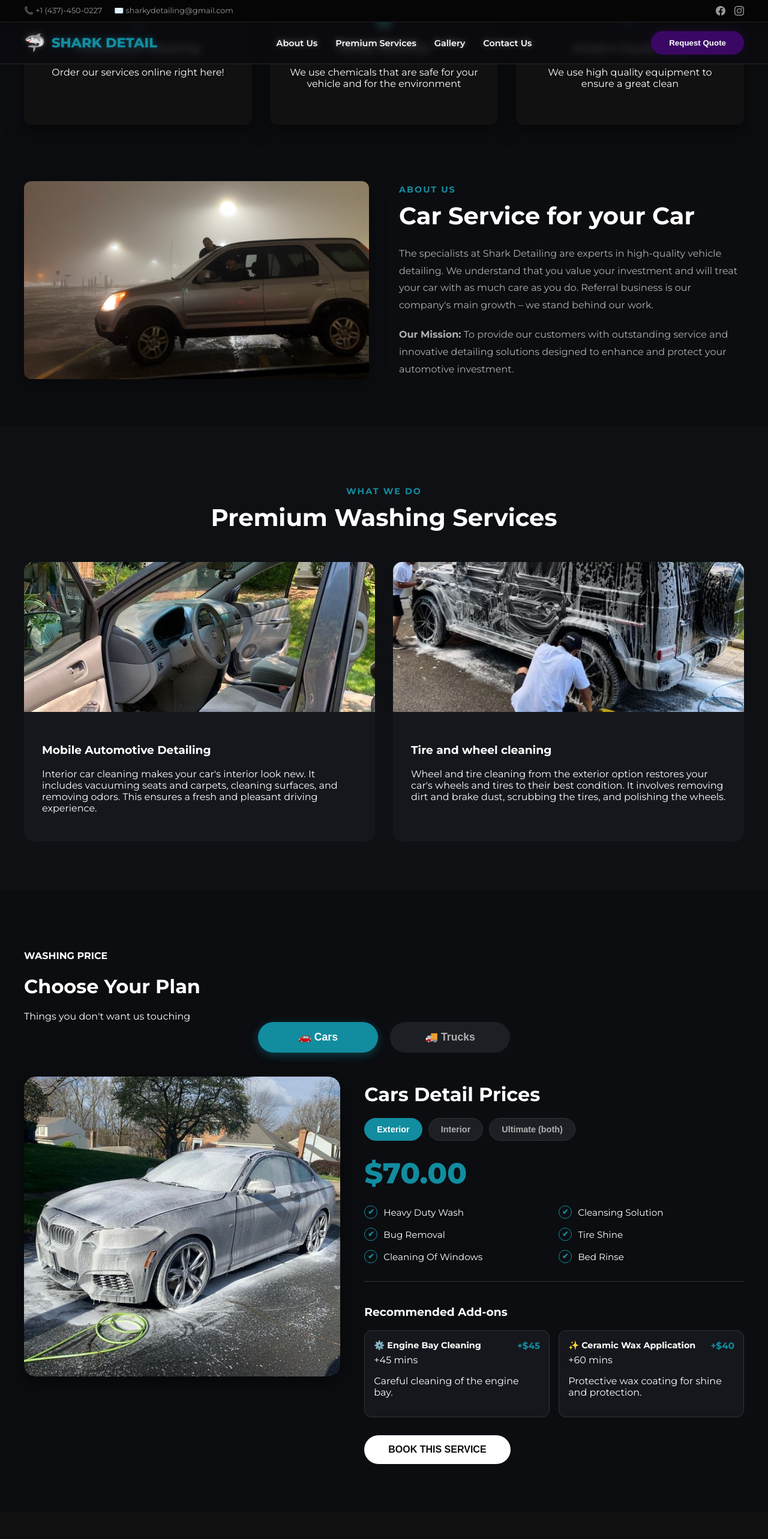
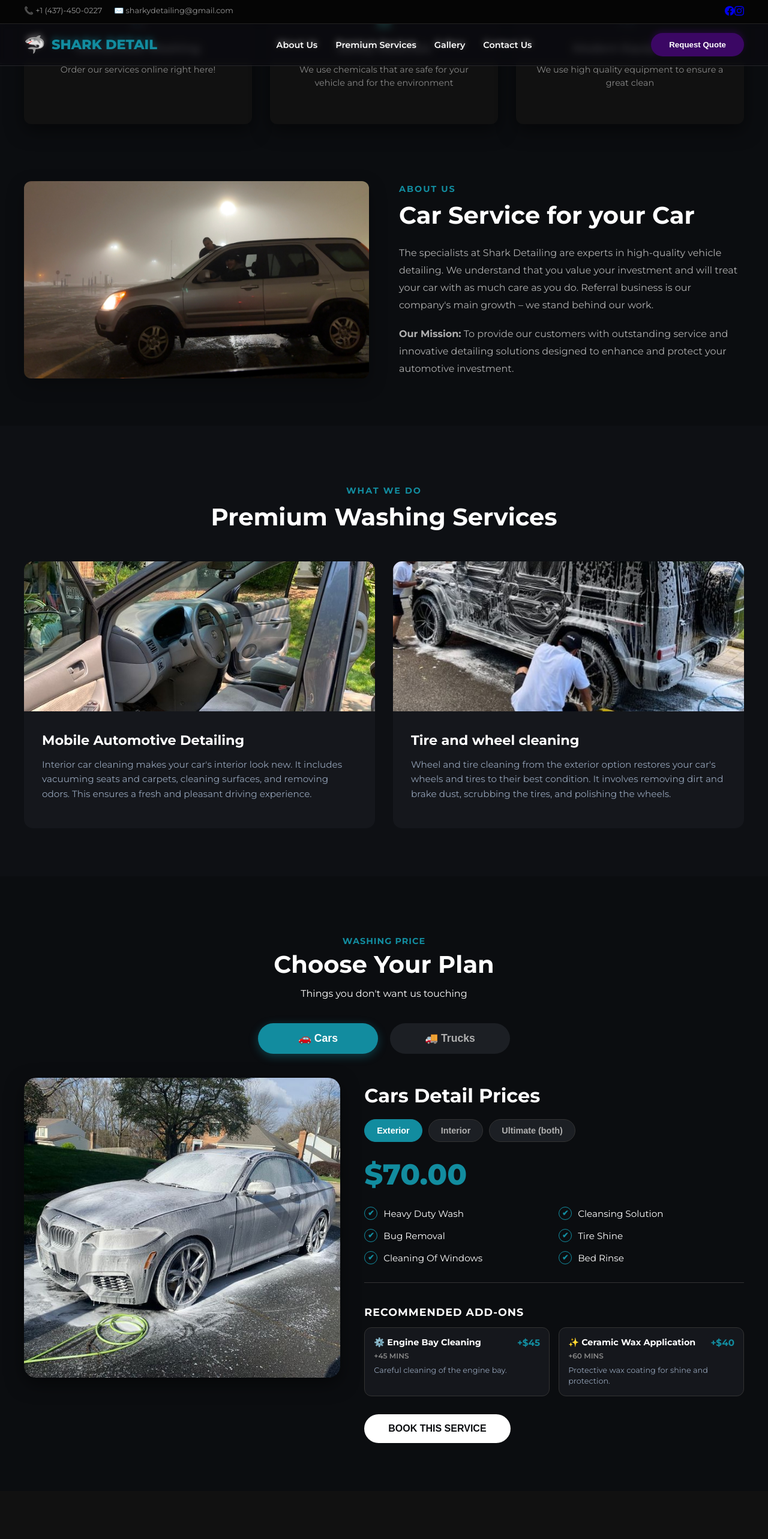
Before and after one commit to Chzhqv/shark-website, a React (Vite) app: page / in a window 1280 px wide. Shown: the top 2566 px of the page at 60% size. Built offline with nearby package versions, Linux system fonts and the light colour scheme.

Commit message:
Fix mobile header alignment v1.2

```diff
--- a/src/index.css
+++ b/src/index.css
@@ -3,7 +3,7 @@
 
 html, body {
   max-width: 100%;
-  overflow-x: hidden;
+  overflow-x: hidden; /* This stops the side-scrolling/wobbling */
   position: relative;
 }
 
@@ -22,7 +22,7 @@ body {
   font-family: 'Montserrat', sans-serif;
   margin: 0;
   padding: 0;
-  overflow-x: hidden;
+  overflow-x: hidden; /* Prevents side scrolling */
 }
 
 .container {
@@ -33,7 +33,7 @@ body {
 
 /* --- HEADER STYLES --- */
 .header-wrapper {
-  position: absolute;
+  position: absolute; /* Floats over the hero image */
   width: 100%;
   z-index: 100;
 }
@@ -53,26 +53,8 @@ body {
 
 .contact-info span { margin-right: 20px; }
 
-/* SOCIAL ICONS */
-.social-icons {
-  display: flex;
-  gap: 15px;
-  align-items: center;
-}
-
-.social-icon {
-  color: #999;
-  transition: color 0.2s;
-  display: flex;
-  align-items: center;
-}
-
-.social-icon:hover {
-  color: var(--accent-teal);
-}
-
 .main-nav {
-  background: rgba(10, 10, 15, 0.6);
+  background: rgba(10, 10, 15, 0.6); /* Transparent Dark */
   backdrop-filter: blur(5px);
   padding: 15px 0;
   border-bottom: 1px solid rgba(255,255,255,0.1);
@@ -94,6 +76,8 @@ body {
   gap: 10px;
 }
 .shark-icon { font-size: 1.8rem; }
+.logo-text-wrapper { display: flex; flex-direction: column; }
+.logo-sub { font-size: 0.6rem; color: white; letter-spacing: 3px; margin-top: 2px; }
 
 .nav-links {
   display: flex;
@@ -108,7 +92,7 @@ body {
 .nav-links li:hover { color: var(--accent-teal); }
 
 .nav-btn {
-  background: #3b0764;
+  background: #3b0764; /* Deep Purple Button */
   border: none;
   color: white;
   padding: 12px 30px;
@@ -122,8 +106,8 @@ body {
 /* --- HERO SECTION --- */
 .hero-section {
   position: relative;
-  height: 90vh;
-  /* Ensure this URL is correct, or use your local asset */
+  height: 90vh; /* Takes up 90% of screen height */
+  /* Using a Ford Truck image similar to screenshot */
   background-image: url('https://images.unsplash.com/photo-1600661653561-629509216228?q=80&w=2070&auto=format&fit=crop');
   background-size: cover;
   background-position: center;
@@ -134,6 +118,7 @@ body {
 .hero-overlay {
   position: absolute;
   top: 0; left: 0; right: 0; bottom: 0;
+  /* The Purple Overlay Gradient */
   background: linear-gradient(90deg, rgba(26,11,46,0.95) 0%, rgba(26,11,46,0.7) 100%);
   display: flex;
   align-items: center;
@@ -142,7 +127,7 @@ body {
 .hero-content {
   position: relative;
   z-index: 2;
-  margin-top: 50px;
+  margin-top: 50px; /* Push text down slightly */
 }
 
 .hero-subtitle {
@@ -180,84 +165,35 @@ body {
   font-weight: bold;
   cursor: pointer;
   font-size: 1rem;
-  transition: all 0.2s; /* Smooth transition for hover */
 }
 
-/* UPDATED BUTTON HOVERS (Light Dark Effect) */
 .btn-primary {
   background: transparent;
   color: white;
   border: 1px solid rgba(255,255,255,0.2) !important;
 }
-.btn-primary:hover {
-  background: rgba(255,255,255,0.15); /* Light Dark Hover */
-  border-color: rgba(255,255,255,0.5) !important;
-}
+.btn-primary:hover { background: rgba(255,255,255,0.1); }
 
 .btn-secondary {
   background: transparent;
   color: white;
   border: 1px solid rgba(255,255,255,0.2) !important;
 }
-.btn-secondary:hover {
-  background: rgba(255,255,255,0.15); /* Light Dark Hover */
-  border-color: rgba(255,255,255,0.5) !important;
+.btn-secondary:hover { background: rgba(255,255,255,0.1); }
+
+
+/* --- BOOKING SECTION SPACER --- */
+#booking-section {
+  padding-top: 80px;
+  padding-bottom: 80px;
+  background-color: var(--bg-dark);
 }
 
-
-/* --- SECTIONS BELOW --- */
-#booking-section { padding: 80px 0; background-color: var(--bg-dark); }
-.section-mini-title { color: var(--accent-teal); text-transform: uppercase; letter-spacing: 2px; font-size: 0.9rem; font-weight: 700; margin-bottom: 10px; }
-.section-main-title { font-size: 2.5rem; margin: 0 0 25px 0; color: white; }
-.body-text { color: #b0b0b0; line-height: 1.8; margin-bottom: 20px; }
-
-/* ABOUT */
-.about-section { background-color: var(--bg-dark); padding: 60px 0; position: relative; }
-.features-grid-3 { display: grid; grid-template-columns: repeat(auto-fit, minmax(300px, 1fr)); gap: 30px; margin-top: -100px; margin-bottom: 80px; position: relative; z-index: 5; }
-.feature-card { background: #111; padding: 40px 30px; border-radius: 12px; text-align: center; border-bottom: 3px solid transparent; box-shadow: 0 10px 30px rgba(0,0,0,0.5); transition: border-color 0.3s; }
-.feature-card:hover { border-color: var(--accent-teal); }
-.f-icon { font-size: 2.5rem; margin-bottom: 20px; }
-.about-split { display: grid; grid-template-columns: 1fr 1fr; gap: 50px; align-items: center; }
-.about-img { width: 100%; border-radius: 12px; box-shadow: 0 10px 30px rgba(0,0,0,0.3); }
-
-/* SERVICES */
-.services-section { background-color: #0e1014; padding: 80px 0; text-align: center; }
-.services-header { margin-bottom: 50px; }
-.services-grid-2 { display: grid; grid-template-columns: 1fr 1fr; gap: 30px; text-align: left; }
-.service-big-card { background: #15171c; border-radius: 15px; overflow: hidden; transition: transform 0.3s; }
-.service-big-card:hover { transform: translateY(-5px); }
-.service-img { width: 100%; height: 250px; object-fit: cover; }
-.service-info { padding: 30px; }
-
-/* ADD-ONS */
-.addons-section { margin-bottom: 30px; border-top: 1px solid #333; padding-top: 20px; }
-.addons-grid { display: grid; grid-template-columns: 1fr 1fr; gap: 15px; }
-.addon-card { background: #15171c; border: 1px solid #333; border-radius: 12px; padding: 15px; cursor: pointer; transition: all 0.2s; }
-.addon-card:hover { border-color: #444; }
-.addon-card.selected { background: rgba(18, 140, 159, 0.1); border: 1px solid var(--accent-teal); box-shadow: 0 0 15px rgba(18, 140, 159, 0.2); }
-.addon-header { display: flex; justify-content: space-between; align-items: center; margin-bottom: 5px; font-weight: 700; }
-.addon-name { color: white; font-size: 0.9rem; }
-.addon-price { color: var(--accent-teal); font-size: 0.95rem; }
-
-/* CONTACT */
-.contact-section { padding: 80px 0; background: #111; }
-.contact-split { display: grid; grid-template-columns: 1fr 1fr; gap: 50px; }
-.contact-item { display: flex; gap: 20px; margin-bottom: 30px; }
-.contact-item .icon { font-size: 2rem; background: #1c1f24; width: 60px; height: 60px; display: flex; align-items: center; justify-content: center; border-radius: 50%; color: var(--accent-teal); }
-.simple-contact-form { background: #1c1f24; padding: 30px; border-radius: 12px; }
-.simple-contact-form input, .simple-contact-form textarea { width: 100%; margin-bottom: 15px; background: #0f1214; border: 1px solid #333; padding: 10px; color: white; border-radius: 4px; }
-
-/* GALLERY */
-.gallery-section { padding: 80px 0; background: var(--bg-dark); }
-.gallery-grid { display: grid; grid-template-columns: repeat(auto-fill, minmax(300px, 1fr)); gap: 20px; }
-.gallery-item-wrapper img { width: 100%; height: 300px; object-fit: cover; border-radius: 8px; border: 1px solid #333; }
-
-/* LOADING SPINNER */
-.loader-row { display: flex; align-items: center; justify-content: center; gap: 10px; }
-.spinner { width: 20px; height: 20px; border: 3px solid rgba(255,255,255,0.3); border-top: 3px solid white; border-radius: 50%; animation: spin 1s linear infinite; display: inline-block; }
-@keyframes spin { 0% { transform: rotate(0deg); } 100% { transform: rotate(360deg); } }
-
-/* BOOKING FORM ELEMENTS */
+/* --- KEEPING YOUR EXISTING BOOKING FORM STYLES --- */
+/* These ensure your tabs and form still look great below the hero */
+.header-section { text-align: center; margin-bottom: 40px; }
+.mini-title { color: var(--accent-teal); text-transform: uppercase; letter-spacing: 1px; margin-bottom: 5px; font-size: 0.9rem; }
+.main-title { font-size: 2.5rem; margin: 0 0 15px 0; }
 .vehicle-tabs { display: flex; justify-content: center; gap: 20px; margin-bottom: 40px; }
 .vehicle-tab { background: #1c1f24; border: none; color: #b0b0b0; padding: 15px 50px; border-radius: 30px; font-size: 1.1rem; font-weight: 600; cursor: pointer; transition: all 0.3s; width: 200px; }
 .vehicle-tab.active { background: var(--accent-teal); color: white; box-shadow: 0 4px 15px rgba(18, 140, 159, 0.4); }
@@ -279,6 +215,330 @@ body {
 .form-inputs { display: grid; grid-template-columns: 1fr 1fr; gap: 15px; margin-bottom: 20px; }
 input, .date-input { width: 100%; padding: 12px; background: #0f1214; border: 1px solid #333; color: white; border-radius: 8px; box-sizing: border-box; }
 .confirm-btn { background: var(--accent-teal); width: 100%; padding: 15px; color: white; border: none; border-radius: 8px; font-weight: 800; cursor: pointer; }
+
+/* Responsive Mobile */
+@media (max-width: 900px) {
+  .hero-title { font-size: 2.5rem; }
+  .content-grid { grid-template-columns: 1fr; }
+  .vehicle-image { height: 300px; }
+}
+
+/* --- ADDITIONAL SECTIONS STYLES BELOW HERO & BOOKING --- */
+/* 1. SHARED TYPOGRAPHY */
+.section-mini-title {
+  color: var(--accent-teal);
+  text-transform: uppercase;
+  letter-spacing: 2px;
+  font-size: 0.9rem;
+  font-weight: 700;
+  margin-bottom: 10px;
+}
+
+.section-main-title {
+  font-size: 2.5rem;
+  margin: 0 0 25px 0;
+  color: white;
+}
+
+.body-text {
+  color: #b0b0b0;
+  line-height: 1.8;
+  margin-bottom: 20px;
+}
+
+/* 2. ABOUT SECTION */
+.about-section {
+  background-color: var(--bg-dark);
+  padding: 60px 0;
+  position: relative;
+}
+
+/* The 3 Floating Cards */
+.features-grid-3 {
+  display: grid;
+  grid-template-columns: repeat(auto-fit, minmax(300px, 1fr));
+  gap: 30px;
+  margin-top: -100px; /* Overlaps the Hero Image slightly */
+  margin-bottom: 80px;
+  position: relative;
+  z-index: 5;
+}
+
+.feature-card {
+  background: #111;
+  padding: 40px 30px;
+  border-radius: 12px;
+  text-align: center;
+  border-bottom: 3px solid transparent;
+  box-shadow: 0 10px 30px rgba(0,0,0,0.5);
+  transition: border-color 0.3s;
+}
+
+.feature-card:hover {
+  border-color: var(--accent-teal);
+}
+
+.f-icon { font-size: 2.5rem; margin-bottom: 20px; }
+.feature-card h3 { margin: 0 0 10px 0; color: white; }
+.feature-card p { color: #888; font-size: 0.9rem; line-height: 1.5; }
+
+/* About Split Layout */
+.about-split {
+  display: grid;
+  grid-template-columns: 1fr 1fr;
+  gap: 50px;
+  align-items: center;
+}
+
+.about-img {
+  width: 100%;
+  border-radius: 12px;
+  box-shadow: 0 10px 30px rgba(0,0,0,0.3);
+}
+
+/* 3. SERVICES SECTION */
+.services-section {
+  background-color: #0e1014; /* Slightly lighter dark */
+  padding: 80px 0;
+  text-align: center;
+}
+
+.services-header {
+  margin-bottom: 50px;
+}
+
+.services-grid-2 {
+  display: grid;
+  grid-template-columns: 1fr 1fr;
+  gap: 30px;
+  text-align: left;
+}
+
+.service-big-card {
+  background: #15171c;
+  border-radius: 15px;
+  overflow: hidden;
+  transition: transform 0.3s;
+}
+
+.service-big-card:hover {
+  transform: translateY(-5px);
+}
+
+.service-img {
+  width: 100%;
+  height: 250px;
+  object-fit: cover;
+}
+
+.service-info {
+  padding: 30px;
+}
+
+.service-info h3 {
+  color: white;
+  font-size: 1.4rem;
+  margin-top: 0;
+  margin-bottom: 15px;
+}
+
+.service-info p {
+  color: #94a3b8;
+  line-height: 1.6;
+  font-size: 0.95rem;
+}
+
+/* RESPONSIVE */
+@media (max-width: 900px) {
+  .about-split { grid-template-columns: 1fr; }
+  .services-grid-2 { grid-template-columns: 1fr; }
+  .features-grid-3 { margin-top: 40px; } /* Reset overlap on mobile */
+}
+
+
+/* --- ADD-ONS STYLING --- */
+.addons-section {
+  margin-bottom: 30px;
+  border-top: 1px solid #333;
+  padding-top: 20px;
+}
+
+.addons-title {
+  color: var(--text-white);
+  font-size: 1.1rem;
+  margin-bottom: 15px;
+  text-transform: uppercase;
+  letter-spacing: 1px;
+}
+
+.addons-grid {
+  display: grid;
+  grid-template-columns: 1fr 1fr; /* 2 Column Grid */
+  gap: 15px;
+}
+
+.addon-card {
+  background: #15171c;
+  border: 1px solid #333;
+  border-radius: 12px;
+  padding: 15px;
+  cursor: pointer;
+  transition: all 0.2s;
+  position: relative;
+}
+
+.addon-card:hover {
+  border-color: #444;
+}
+
+/* SELECTED STATE (Teal) */
+.addon-card.selected {
+  background: rgba(18, 140, 159, 0.1); /* Low opacity teal bg */
+  border: 1px solid var(--accent-teal);
+  box-shadow: 0 0 15px rgba(18, 140, 159, 0.2);
+}
+
+.addon-header {
+  display: flex;
+  justify-content: space-between;
+  align-items: center;
+  margin-bottom: 5px;
+  font-weight: 700;
+}
+
+.addon-name { color: white; font-size: 0.9rem; }
+.addon-price { color: var(--accent-teal); font-size: 0.95rem; }
+
+.addon-time {
+  font-size: 0.75rem;
+  color: #888;
+  margin-bottom: 8px;
+  font-weight: 600;
+  text-transform: uppercase;
+}
+
+.addon-desc {
+  font-size: 0.8rem;
+  color: #94a3b8;
+  margin: 0;
+  line-height: 1.4;
+}
+
+.price-subtext {
+  font-size: 1rem;
+  color: #888;
+  font-weight: 400;
+}
+
+/* Responsive: 1 column on mobile */
+@media (max-width: 600px) {
+  .addons-grid { grid-template-columns: 1fr; }
+}
+
+
+/* CONTACT SECTION */
+.contact-section {
+  padding: 80px 0;
+  background: #111;
+}
+
+.contact-split {
+  display: grid;
+  grid-template-columns: 1fr 1fr;
+  gap: 50px;
+}
+
+.contact-item {
+  display: flex;
+  gap: 20px;
+  margin-bottom: 30px;
+}
+
+.contact-item .icon {
+  font-size: 2rem;
+  background: #1c1f24;
+  width: 60px;
+  height: 60px;
+  display: flex;
+  align-items: center;
+  justify-content: center;
+  border-radius: 50%;
+  color: var(--accent-teal);
+}
+
+.simple-contact-form {
+  background: #1c1f24;
+  padding: 30px;
+  border-radius: 12px;
+}
+
+.simple-contact-form input,
+.simple-contact-form textarea {
+  width: 100%;
+  margin-bottom: 15px;
+  background: #0f1214;
+  border: 1px solid #333;
+  padding: 10px;
+  color: white;
+  border-radius: 4px;
+}
+
+/* GALLERY SECTION UPDATE */
+.gallery-section {
+  padding: 80px 0;
+  background: var(--bg-dark);
+}
+
+.gallery-grid {
+  display: grid;
+  /* This creates a responsive grid that fits as many columns as possible */
+  grid-template-columns: repeat(auto-fill, minmax(300px, 1fr));
+  gap: 20px;
+}
+
+.gallery-item-wrapper img {
+  width: 100%;
+  height: 300px; /* Fixed height for uniformity */
+  object-fit: cover; /* Ensures image fills the square without stretching */
+  border-radius: 8px;
+  transition: transform 0.3s, filter 0.3s;
+  cursor: pointer;
+  border: 1px solid #333;
+}
+
+.gallery-item-wrapper img:hover {
+  transform: scale(1.03);
+  filter: brightness(1.1);
+  box-shadow: 0 10px 30px rgba(0,0,0,0.5);
+  border-color: var(--accent-teal);
+}
+
+@media (max-width: 900px) {
+  .contact-split { grid-template-columns: 1fr; }
+}
+
+/* LOADING SPINNER */
+.loader-row {
+  display: flex;
+  align-items: center;
+  justify-content: center;
+  gap: 10px;
+}
+
+.spinner {
+  width: 20px;
+  height: 20px;
+  border: 3px solid rgba(255,255,255,0.3);
+  border-top: 3px solid white;
+  border-radius: 50%;
+  animation: spin 1s linear infinite;
+  display: inline-block;
+}
+
+@keyframes spin {
+  0% { transform: rotate(0deg); }
+  100% { transform: rotate(360deg); }
+}
 
 /* --- MOBILE RESPONSIVE FIXES --- */
 @media (max-width: 900px) {
```
